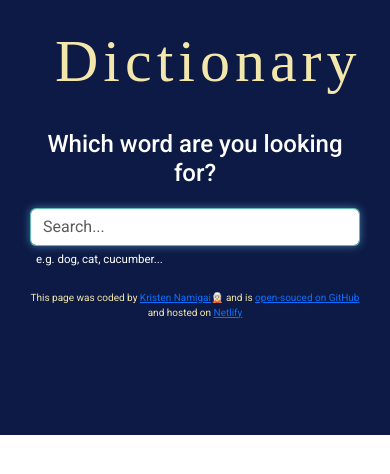
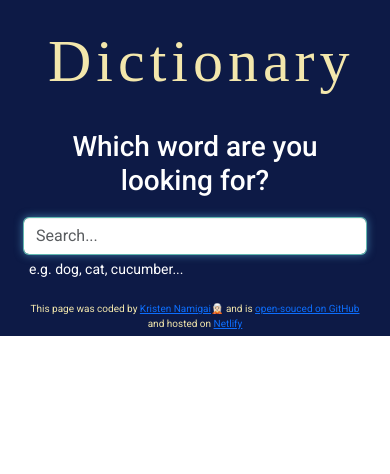
Before and after one commit to KrisTenFour/react-dictionary, a React (Create React App) app: page / in a window 390 px wide. Shown: the top 474 px of the page. Built offline with nearby package versions, Linux system fonts and the light colour scheme; no server answers; a web font is replaced by a local one.

Commit message:
Add media queries

```diff
--- a/src/App.css
+++ b/src/App.css
@@ -33,3 +33,9 @@ footer {
   margin-top: 5px;
   font-size: 10px;
 }
+
+@media (max-width: 553px) {
+  .App .container {
+    padding: 0 23px 5px;
+  }
+}
--- a/src/Dictionary.css
+++ b/src/Dictionary.css
@@ -21,3 +21,13 @@
     margin-left: 6px;
     font-size: 11.5px;
 }
+
+@media (max-width: 553px) {
+    .Dictionary .sub-head {
+        font-size: 28px;
+    }
+
+    .Dictionary label {
+        font-size: 14px;
+    }
+}
--- a/src/Results.css
+++ b/src/Results.css
@@ -18,3 +18,9 @@
     margin-bottom: 2px;
     font-size: 30px;
 }
+
+@media (max-width: 553px) {
+    .Results .Meaning {
+        font-size: 20px;
+    }
+}
```
